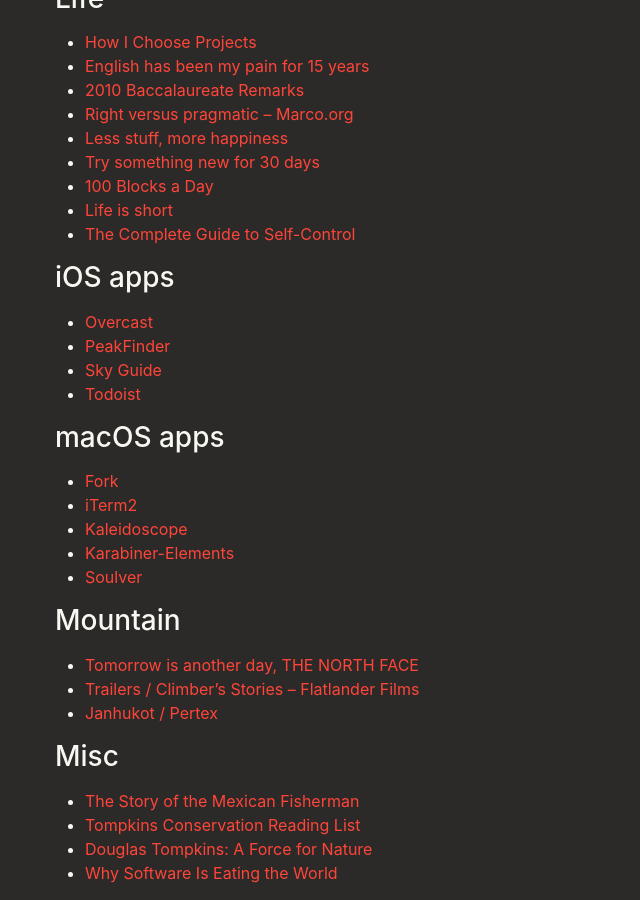
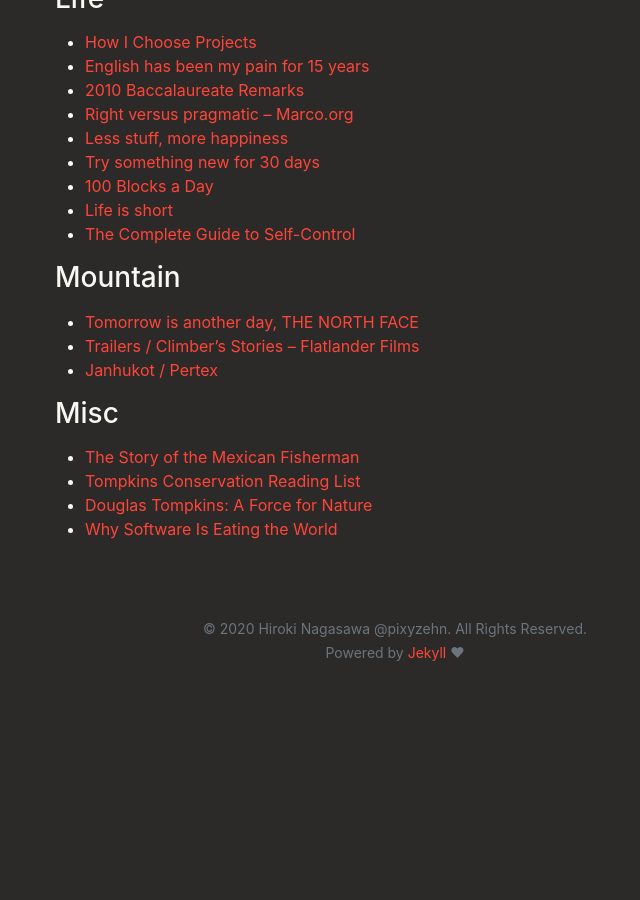
Before and after one commit to pixyzehn/pixyzehn.com, a Jekyll site: the page built from pages/things_i_like.md, in a window 1280 px wide and 900 px high, scrolled down 515 px. Shown: the whole window, without its empty margins (245-885 px from the left). Built offline with Jekyll 4.4.1, drawn with Linux system fonts in a browser that asks for light colours; nearby versions of some CDN libraries; library files that are not in the unit come from our copies; after the commit the page ends 1194 px from its top, so only the background shows below that.

Commit message:
Update page

```diff
--- a/pages/things_i_like.md
+++ b/pages/things_i_like.md
@@ -30,19 +30,6 @@ The idea comes from [Things I Love by Khanlou](http://khanlou.com/love/).
 - [Life is short](http://www.paulgraham.com/vb.html)
 - [The Complete Guide to Self-Control](https://www.scotthyoung.com/blog/2019/09/30/self-control/)
 
-## iOS apps
-- [Overcast](https://overcast.fm)
-- [PeakFinder](https://www.peakfinder.org)
-- [Sky Guide](https://www.fifthstarlabs.com/#sky-guide)
-- [Todoist](https://todoist.com/downloads/ios)
-
-## macOS apps
-- [Fork](https://git-fork.com)
-- [iTerm2](https://www.iterm2.com)
-- [Kaleidoscope](https://www.kaleidoscopeapp.com)
-- [Karabiner-Elements](https://pqrs.org/osx/karabiner/)
-- [Soulver](https://soulver.app)
-
 ## Mountain
 - [Tomorrow is another day, THE NORTH FACE](https://www.goldwin.co.jp/tnf/special/tomorrow_is_another_day/)
 - [Trailers / Climber’s Stories – Flatlander Films](https://flatlanderfilms.com/category/trailers-climbers-stories/)
```
